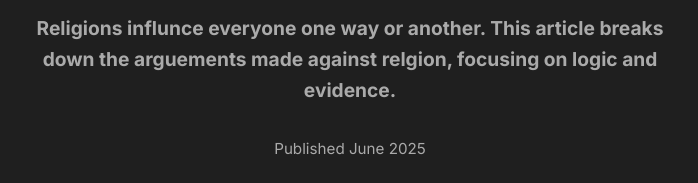
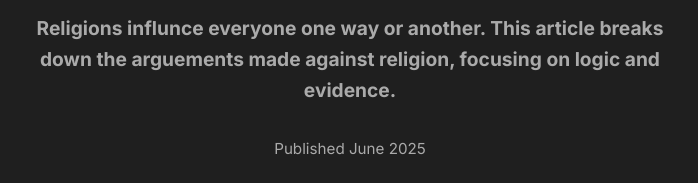
Before and after one commit to Tuagri/ALGERNON, a plain HTML site: page god.html in a window 1280 px wide. Shown: the part 424-607 px from the top of the page, 290-988 px from the left. Drawn offline with Linux system fonts and the light colour scheme.

Commit message:
Update god.html

```diff
--- a/god.html
+++ b/god.html
@@ -405,7 +405,7 @@
   <main class="article-container">
     <div class="article-intro">
       <h2 class="article-title">Arguments Against Theism</h2>
-      <p class="article-summary">Religions influnce everyone one way or another. This article breaks down the arguements made against relgion, focusing on logic and evidence.</p>
+      <p class="article-summary">Religions influnce everyone one way or another. This article breaks down the arguements made against religion, focusing on logic and evidence.</p>
 
     </div>
     <div class="article-meta">Published June 2025</div>
```
